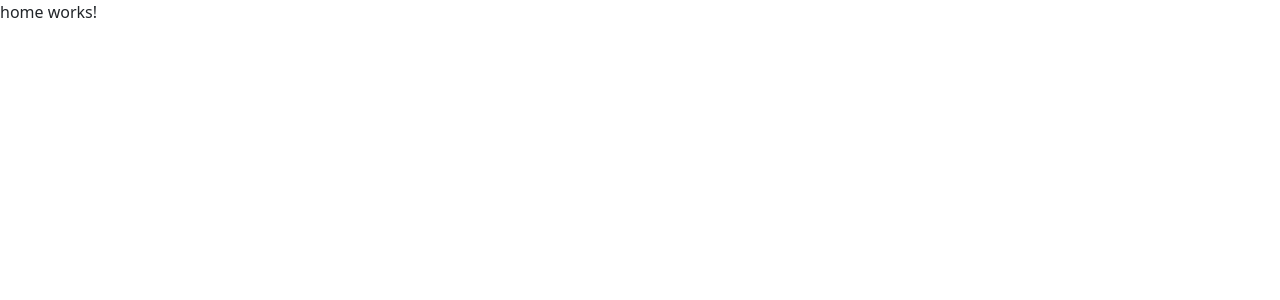
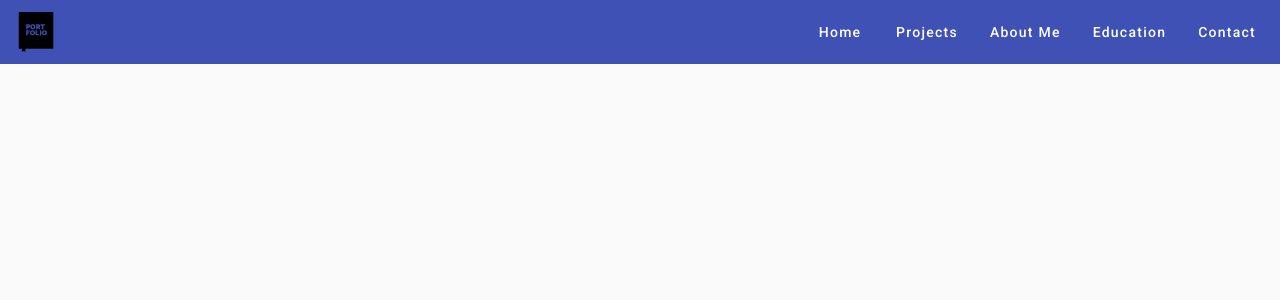
Before and after one commit to mhasnain1727/portfolio-web, an Angular app: page /home in a window 1280 px wide. Shown: the top 300 px of the page. Built offline with nearby package versions, Linux system fonts and the light colour scheme.

Commit message:
did modification wrt home page

```diff
--- a/angular.json
+++ b/angular.json
@@ -30,6 +30,7 @@
               "src/assets"
             ],
             "styles": [
+              "@angular/material/prebuilt-themes/indigo-pink.css",
               "node_modules/bootstrap/dist/css/bootstrap.min.css",
               "src/styles.scss"
             ],
@@ -96,6 +97,7 @@
               "src/assets"
             ],
             "styles": [
+              "@angular/material/prebuilt-themes/indigo-pink.css",
               "src/styles.scss"
             ],
             "scripts": []
--- a/package.json
+++ b/package.json
@@ -11,10 +11,12 @@
   "private": true,
   "dependencies": {
     "@angular/animations": "^16.2.0",
+    "@angular/cdk": "^16.2.14",
     "@angular/common": "^16.2.0",
     "@angular/compiler": "^16.2.0",
     "@angular/core": "^16.2.0",
     "@angular/forms": "^16.2.0",
+    "@angular/material": "^16.2.14",
     "@angular/platform-browser": "^16.2.0",
     "@angular/platform-browser-dynamic": "^16.2.0",
     "@angular/router": "^16.2.0",
--- a/src/app/home/home.component.html
+++ b/src/app/home/home.component.html
@@ -1 +1,47 @@
-<p>home works!</p>
+<mat-toolbar color="primary">
+    <!-- Left Logo -->
+    <img src="../../assets/icons/portfolio.png" alt="Logo" class="logo" />
+
+    <!-- Menu Icon for Mobile View -->
+    <button mat-icon-button class="mobile-menu-icon" (click)="sidenav.toggle()">
+        <mat-icon>menu</mat-icon>
+    </button>
+
+    <!-- Toolbar Title Spacer -->
+    <span class="flex-spacer"></span>
+
+    <!-- Right Menu Items for Larger Screens -->
+    <div class="menu-items">
+        <button mat-button routerLink="/home">Home</button>
+        <button mat-button routerLink="/projects">Projects</button>
+
+        <!-- About Menu with Hover -->
+        <button mat-button [matMenuTriggerFor]="aboutMenu" matTooltip="About Me">
+            About Me
+        </button>
+        <mat-menu #aboutMenu="matMenu" class="hover-menu">
+            <button mat-menu-item routerLink="/about-me/personal">Personal</button>
+            <button mat-menu-item routerLink="/about-me/qualification">Qualification</button>
+            <button mat-menu-item routerLink="/about-me/project">Project</button>
+        </mat-menu>
+
+        <button mat-button routerLink="/education">Education</button>
+        <button mat-button routerLink="/contact">Contact</button>
+    </div>
+</mat-toolbar>
+
+<!-- Sidenav for Mobile View -->
+<mat-sidenav-container class="sidenav-container">
+    <mat-sidenav #sidenav mode="over" class="mobile-sidenav">
+        <button mat-button class="menu-item" routerLink="/home" (click)="sidenav.close()">Home</button>
+        <button mat-button class="menu-item" routerLink="/projects" (click)="sidenav.close()">Projects</button>
+        <button mat-button class="menu-item" [matMenuTriggerFor]="aboutMenu" (click)="sidenav.close()">About Me</button>
+        <mat-menu #aboutMenu="matMenu" class="hover-menu">
+            <button mat-menu-item routerLink="/about-me/personal">Personal</button>
+            <button mat-menu-item routerLink="/about-me/qualification">Qualification</button>
+            <button mat-menu-item routerLink="/about-me/project">Project</button>
+        </mat-menu>
+        <button mat-button class="menu-item" routerLink="/education" (click)="sidenav.close()">Education</button>
+        <button mat-button class="menu-item" routerLink="/contact" (click)="sidenav.close()">Contact</button>
+    </mat-sidenav>
+</mat-sidenav-container>
--- a/src/app/home/home.component.scss
+++ b/src/app/home/home.component.scss
@@ -0,0 +1,79 @@
+/* Toolbar Styles */
+.logo {
+    height: 40px;
+    width: auto;
+    max-width: 100%;
+    object-fit: contain;
+  }
+
+  .flex-spacer {
+    flex: 1 1 auto;
+  }
+
+  .menu-items {
+    display: flex;
+    gap: 16px;
+  }
+
+  /* Mobile Menu Icon */
+  .mobile-menu-icon {
+    display: none;
+  }
+
+  /* Sidenav Styles */
+  .sidenav-container {
+    height: 100%;
+  }
+
+  .mobile-sidenav {
+    width: 250px;
+    display: flex;
+    flex-direction: column;
+    padding: 16px 0;
+  }
+
+  .menu-item {
+    text-align: left;
+    padding: 16px;
+    transition: background-color 0.3s;
+  }
+
+  .menu-item:hover {
+    background-color: #1976d2; /* Primary hover color */
+    color: #fff;
+  }
+
+  /* Hover Menu Styling */
+  .hover-menu {
+    padding: 0;
+    background: #ffffff;
+    border-radius: 4px;
+    box-shadow: 0px 4px 6px rgba(0, 0, 0, 0.1);
+  }
+
+  .hover-menu .mat-menu-item:hover {
+    background-color: #1976d2; /* Primary hover color */
+    color: #fff;
+  }
+
+  /* Responsive Design */
+  @media (max-width: 768px) {
+    .menu-items {
+      display: none;
+    }
+
+    .mobile-menu-icon {
+      display: block;
+    }
+
+    .mobile-sidenav .menu-item {
+      display: block;
+      width: 100%;
+      border-bottom: 1px solid #ddd;
+    }
+
+    .mobile-sidenav .menu-item:hover {
+      background-color: #1976d2;
+      color: #fff;
+    }
+  }
--- a/src/app/home/home.component.ts
+++ b/src/app/home/home.component.ts
@@ -1,4 +1,5 @@
 import { Component } from '@angular/core';
+import { Routes } from '@angular/router';
 
 @Component({
   selector: 'app-home',
@@ -7,4 +8,16 @@ import { Component } from '@angular/core';
 })
 export class HomeComponent {
 
+
+  constructor(
+  ){}
+
+  ngOnInit(){}
+
+
+  toggleSidenav(sidenav: any) {
+    sidenav.toggle();
+  }
+
+
 }
--- a/src/app/landing-page/landing-page.component.html
+++ b/src/app/landing-page/landing-page.component.html
@@ -5,7 +5,7 @@
                 <h1>Mohammad Hasnain</h1>
             </div>
 
-            <p class="">Software Engineer</p>
+            <p class="profession">Software Engineer</p>
             <p class="description">
                 Experienced in MEAN stack and Ionic development. Creating efficient and scalable solutions.
             </p>
--- a/src/app/landing-page/landing-page.component.scss
+++ b/src/app/landing-page/landing-page.component.scss
@@ -36,10 +36,12 @@
 
 .overlay-content .description {
     margin-top: 20px;
-    max-width: 600px;
+    max-width: 900px;
     margin-left: auto;
     margin-right: auto;
     font-size: 1rem;
+    font-family:'Segoe UI', Tahoma, Geneva, Verdana, sans-serif;
+    font-weight: bold;
 }
 
 .overlay-content button {
@@ -47,16 +49,26 @@
     padding: 10px 20px;
     background-color: #007bff;
     color: white;
-    border: none;
-    border-radius: 5px;
+    border: 2px solid white;
+    border-radius: 25px;
     cursor: pointer;
     font-size: 1rem;
+    transition: background-color 0.3s ease, transform 0.3s ease, box-shadow 0.3s ease;
+    box-shadow: 0 4px 8px rgba(0, 0, 0, 0.2);
 }
 
 .overlay-content button:hover {
     background-color: #0056b3;
+    transform: scale(1.05);
+    box-shadow: 0 8px 16px rgba(0, 0, 0, 0.3);
 }
 
 .name-text {
     margin-bottom: 30vh;
 }
+
+.profession {
+    font-family: Georgia, 'Times New Roman', Times, serif;
+    font-size: 0.8rem;
+    font-weight: bold;
+}
--- a/src/index.html
+++ b/src/index.html
@@ -9,9 +9,12 @@
   <link rel="icon" type="image/x-icon" href="favicon.ico">
   <link rel="stylesheet" href="https://cdn.jsdelivr.net/npm/bootstrap@5.3.0-alpha1/dist/css/bootstrap.min.css">
   <script src="https://cdn.jsdelivr.net/npm/bootstrap@5.3.0-alpha1/dist/js/bootstrap.bundle.min.js"></script>
+  <link rel="preconnect" href="https://fonts.gstatic.com">
+  <link href="https://fonts.googleapis.com/css2?family=Roboto:wght@300;400;500&display=swap" rel="stylesheet">
+  <link href="https://fonts.googleapis.com/icon?family=Material+Icons" rel="stylesheet">
 </head>
 
-<body>
+<body class="mat-typography">
   <app-root></app-root>
 </body>
 
--- a/src/styles.scss
+++ b/src/styles.scss
@@ -1 +1,4 @@
 /* You can add global styles to this file, and also import other style files */
+
+html, body { height: 100%; }
+body { margin: 0; font-family: Roboto, "Helvetica Neue", sans-serif; }
```
Also changed, not shown: src/app/app.module.ts (+13 -1 lines), src/assets/icons/portfolio.png (added), 1 other file (tests, documents, lock files or other folders).
